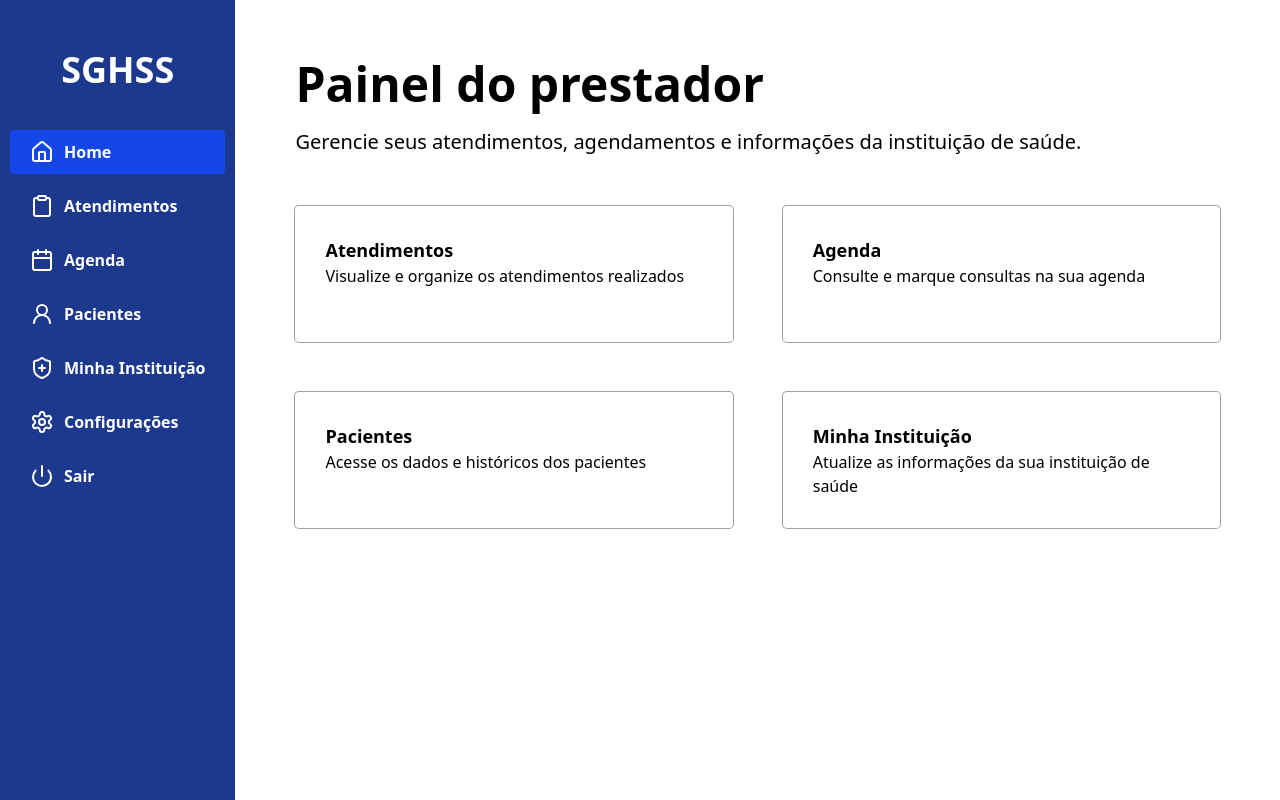
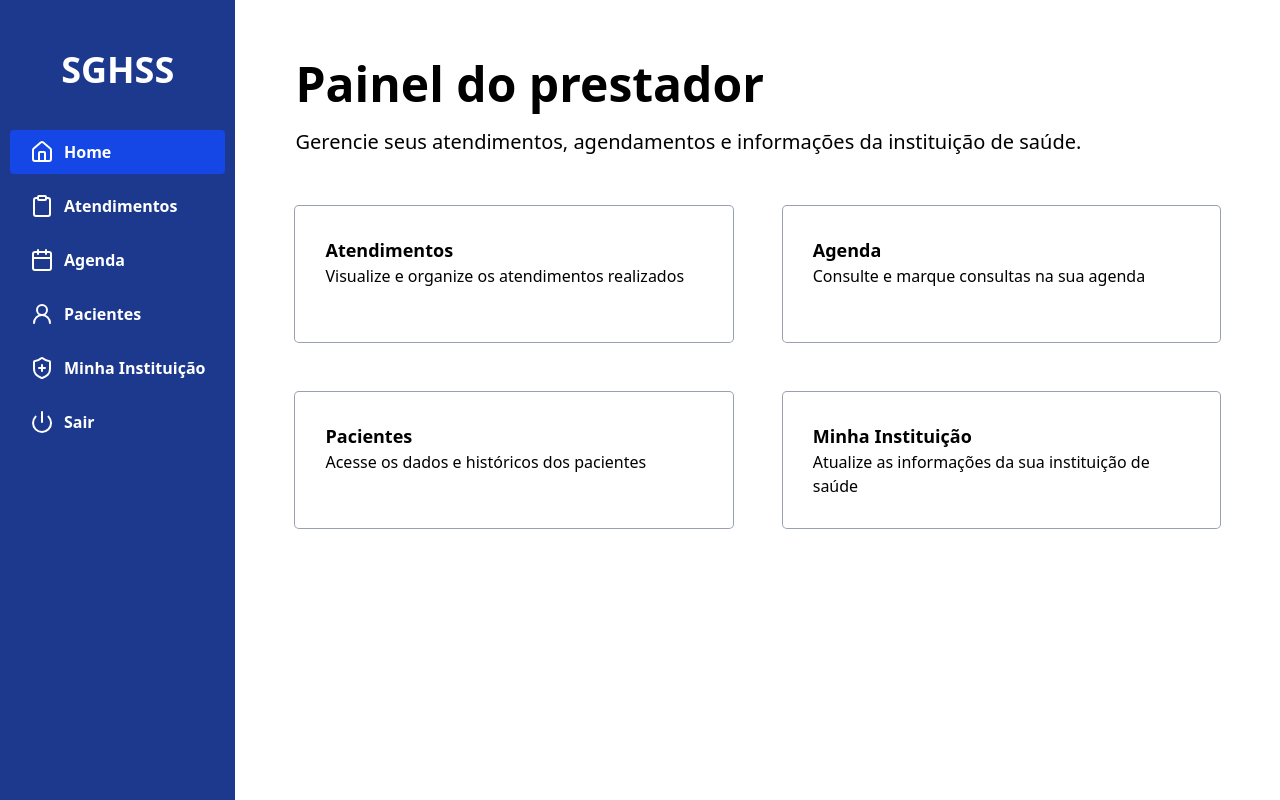
Before and after one commit to theJRodrigues/Uninter_Projeto_Final, a React (Vite) app: page /provider in a window 1280 px wide. Built offline with nearby package versions, Linux system fonts and the light colour scheme.

Commit message:
remove settings in provider routes

```diff
--- a/src/constants/Routes.ts
+++ b/src/constants/Routes.ts
@@ -8,6 +8,5 @@ export const routes = {
     agenda: "agenda",
     patients: "patients",
     institution: "institution",
-    settings: "settings",
   },
 };
--- a/src/pages/provider/ProviderHome.tsx
+++ b/src/pages/provider/ProviderHome.tsx
@@ -30,7 +30,7 @@ const ProviderHome = () => {
             <h1 className="font-bold text-lg">Agenda</h1>
             <p>Consulte e marque consultas na sua agenda</p>
           </article>
-          <article className={articleStyle} onClick={() => navigateTo(provider.appointments)}>
+          <article className={articleStyle} onClick={() => navigateTo(provider.patients)}>
             <h1 className="font-bold text-lg">Pacientes</h1>
             <p>Acesse os dados e históricos dos pacientes</p>
           </article>
--- a/src/pages/provider/components/ProviderNavbar.tsx
+++ b/src/pages/provider/components/ProviderNavbar.tsx
@@ -1,6 +1,6 @@
 import { NavLink } from "react-router";
 import { routes } from "../../../constants/Routes";
-import { Calendar, Clipboard, Home, Power, Settings, ShieldPlus, UserRound } from "lucide-react";
+import { Calendar, Clipboard, Home, Power, ShieldPlus, UserRound } from "lucide-react";
 
 const ProviderNavbar = () => {
   const { provider } = routes;
@@ -47,14 +47,7 @@ const ProviderNavbar = () => {
         <ShieldPlus />
         Minha Instituição
       </NavLink>
-      <NavLink
-        to={`/${provider.index}/${provider.settings}`}
-        className="px-2 py-1 hover:bg-blue-700 rounded  flex items-center gap-1"
-        end
-      >
-        <Settings />
-        Configurações
-      </NavLink>
+
       <button className="px-2 py-1 hover:bg-blue-700 rounded  flex items-center gap-1">
         <Power />
         Sair
```
